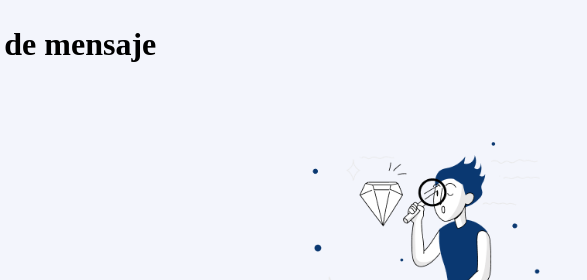
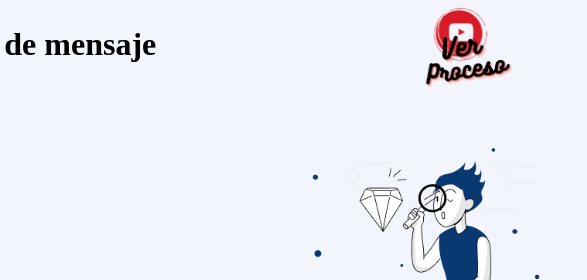
Before and after one commit to mgbrunini/Challenge_1_Encriptador, a plain HTML site: page docs/index.html in a window 1280 px wide. Shown: the top 280 px of the page, 556-1143 px from the left. Drawn offline with Linux system fonts and the light colour scheme.

Commit message:
Upd YouTube
Put on icon of Youtube for view the process to make

```diff
--- a/docs/index.html
+++ b/docs/index.html
@@ -11,6 +11,7 @@
       <div class="logo">
         <img class="logoImg" src="img/logo.png">
         <h1 class="tittle">Encriptador de mensaje</h1>
+        <a href="https://youtube.com/playlist?list=PLly5egcQSlfm-CIR4LOdkAIipoe5Jid67" ><img src="img/yt.png" id="imgYt"></a>
       </div>
       <div class="left">
           <input class="text-input" type="text" name="input-texto" id="inputtexto" placeholder="Ingrese el texto aqui">
--- a/docs/style.css
+++ b/docs/style.css
@@ -116,3 +116,10 @@ p{
 h3{
   text-align: center;
 }
+
+#imgYt{
+  float: right;
+  margin-right: 5%;
+  width: 10%;
+  height: 10%;
+}
```
Also changed, not shown: docs/img/yt.png (added).
